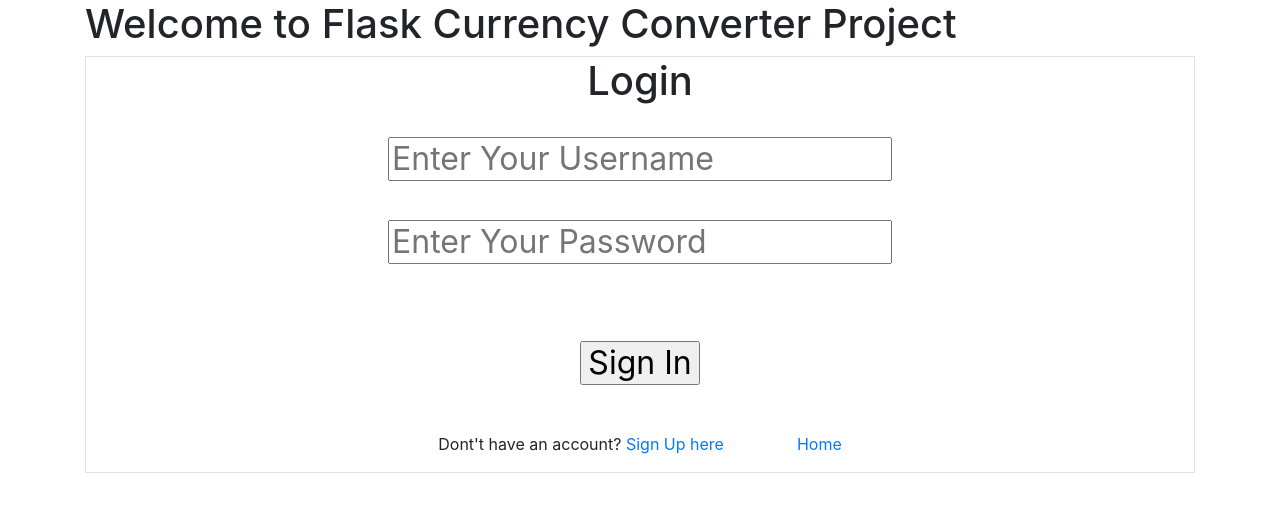
After one commit to ngadakh/currency-converter, a Flask app: page /login in a window 1280 px wide. The commit adds this page. Shown: the top 512 px of the page. Run offline with Flask 2, Linux system fonts and the light colour scheme; some libraries are stand-ins or nearby versions.

Commit message:
Add signup and login page

```diff
--- /dev/null
+++ b/app/app.py
@@ -0,0 +1,26 @@
+from crypt import methods
+from flask import Flask, render_template
+from flask_sqlalchemy import SQLAlchemy
+
+app = Flask(__name__)
+
+# Load config
+app.config.from_object('config')
+
+# Define database
+db = SQLAlchemy(app)
+
+# Build database
+db.create_all()
+
+@app.route("/")
+def index():
+    return render_template("index.html")
+
+@app.route('/login', methods =['GET', 'POST'])
+def login():
+    return render_template("login.html")
+
+@app.route('/signup', methods =['GET', 'POST'])
+def signup():
+    return render_template("signup.html")
--- a/app/templates/base.html
+++ b/app/templates/base.html
@@ -10,7 +10,7 @@
     <div class="container">
         {% block content %} {% endblock %}
 
-        {% if not g.user %}
+        <!-- {% if not g.user %}
           <a href="/login">Log In</a>&ensp;&ensp;
           <a href="/signup">Sign Up</a>
         {% else %}
@@ -18,7 +18,7 @@
           <a href="/wallet">Wallet</a>&ensp;&ensp;
           <a href="/transfer-money">Transfer Money</a>&ensp;&ensp;
           <a href="/logout">Logout</a>
-        {% endif %}
+        {% endif %} -->
 
     </div>
   </body>
--- /dev/null
+++ b/app/templates/login.html
@@ -0,0 +1,25 @@
+{% extends 'base.html' %}
+
+{% block content %}
+    <h1>{% block title %} Welcome to Flask Currency Converter Project {% endblock %}</h1>
+
+    <div align="center">
+        <div align="center" class="border">
+           <div class="header">
+              <h1 class="word">Login</h1>
+           </div></br>
+          <h2 class="word">
+              <form action="{{ url_for('login') }}" method="post">
+                <div class="msg">{{ msg }}</div>
+                  <input id="username" name="username" type="text" placeholder="Enter Your Username" class="textbox"/></br></br>
+                  <input id="password" name="password" type="password" placeholder="Enter Your Password" class="textbox"/></br></br></br>
+                  <input type="submit" value="Sign In"></br></br>
+              </form>
+          </h2>
+          <p class="bottom">Dont't have an account?  <a class="bottom" href="{{ url_for('signup') }}"> Sign Up here</a>
+            &ensp;&ensp;&ensp;&ensp;&ensp;&ensp;&ensp;&ensp;
+            <a class="bottom" href="/"> Home</a>
+        </p>
+        </div>
+      </div>
+{% endblock %}
--- a/run.py
+++ b/run.py
@@ -1,4 +1,4 @@
 # Run a test server.
-from app import app
+from app.app import app
 
 app.run(host='0.0.0.0', port=8080, debug=True)
```
Also changed, not shown: app/__init__.py (deleted, +0 -17 lines), app/templates/index.html (+7 -3 lines), app/templates/signup.html (added, +23 -0 lines).
